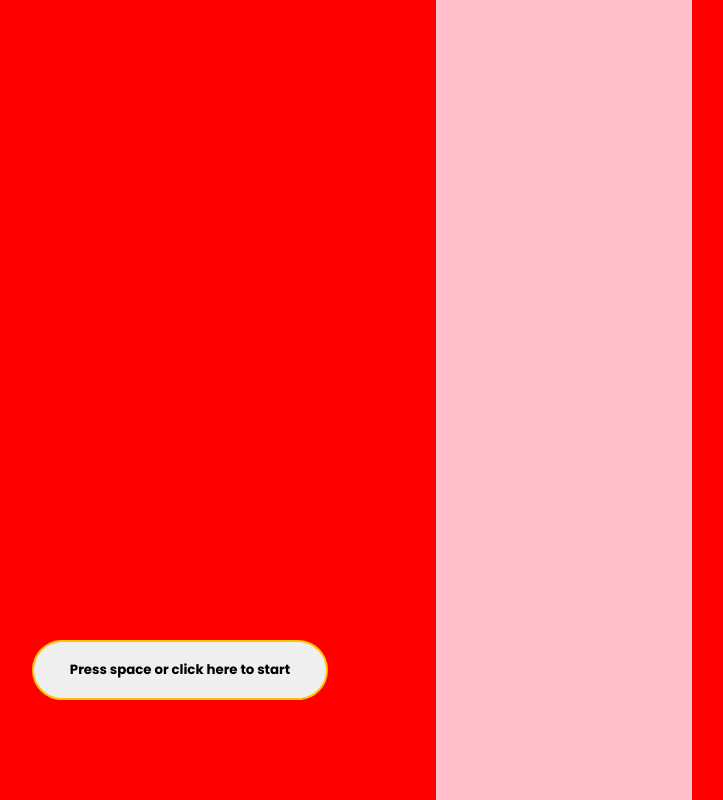
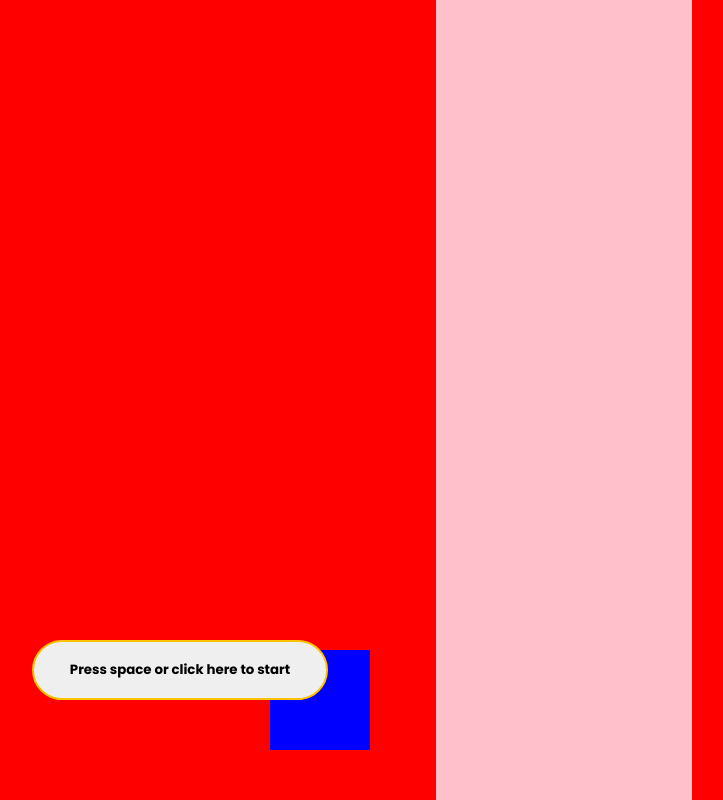
Before and after one commit to andrewfandy/panjat-pinang-the-game, a plain HTML site: page index.html in a window 1280 px wide. Shown: the part 3200-4000 px from the top of the page, without its empty margins (460-1183 px from the left). Drawn offline with Linux system fonts and the light colour scheme.

Commit message:
Changing some lines

```diff
--- a/assets/styles/styles.css
+++ b/assets/styles/styles.css
@@ -14,6 +14,9 @@
     padding: 0;
 }
 
+body {
+    /* overflow: hidden; */
+}
 .game-container {
     background-color: pink;
     width: 100vw;
@@ -41,8 +44,9 @@
 }
 
 .btn.start-btn {
-position: absolute;
-bottom: 100px;
+    /* display: block; */
+    position: absolute;
+    bottom: 100px;
 }
 
 
@@ -55,6 +59,12 @@ bottom: 100px;
     width: 20vw;
     background-color: pink;
 }
-/* @media screen  {
 
-} */
+#player-character {
+    position: absolute;
+    bottom: 50px;
+    right: 450px;
+    background-color: blue;
+    width: 100px;
+    height: 100px;
+}
--- a/index.html
+++ b/index.html
@@ -10,6 +10,7 @@
     <main class="game-container">
       <div id="game-window">
         <div id="tiang"></div>
+        <div id="player-character"></div>
         <button class="btn start-btn">
           Press space or click here to start
         </button>
```
